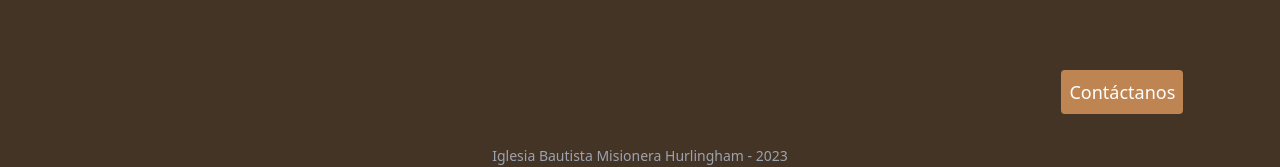
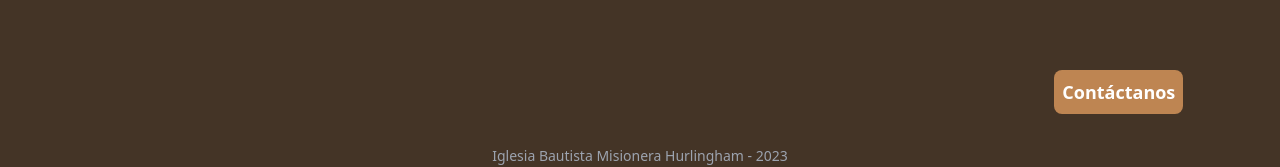
Before and after one commit to elizabethMica/IBMH, a React (Vite) app in the folder client/: page / in a window 1280 px wide. Shown: the part 1214-1381 px from the top of the page. Built offline with nearby package versions, Linux system fonts and the light colour scheme; no server answers.

Commit message:
footer button style

```diff
--- a/client/src/Components/Footer/Footer.jsx
+++ b/client/src/Components/Footer/Footer.jsx
@@ -68,7 +68,7 @@ function Footer() {
                 <MdOpenInNew size={10} className='ml-1'/>
               </div>
           </div>
-          <NavLink to="/contact" className={"lg:mt-16 mt-4 lg:self-end self-center"}><button className='text-lg bg-[#be8552] hover:bg-[#9c6d44] rounded  text-white p-2'>Contáctanos</button></NavLink>
+          <NavLink to="/contact" className={"lg:mt-16 mt-4 lg:self-end self-center"}><button className='text-lg bg-[#be8552] hover:bg-[#9c6d44] rounded-lg font-semibold  text-white p-2'>Contáctanos</button></NavLink>
         </div>
       </div>
       <div className='bg-[#443426] justify-center items-center flex pb-4 border-none'>
```
